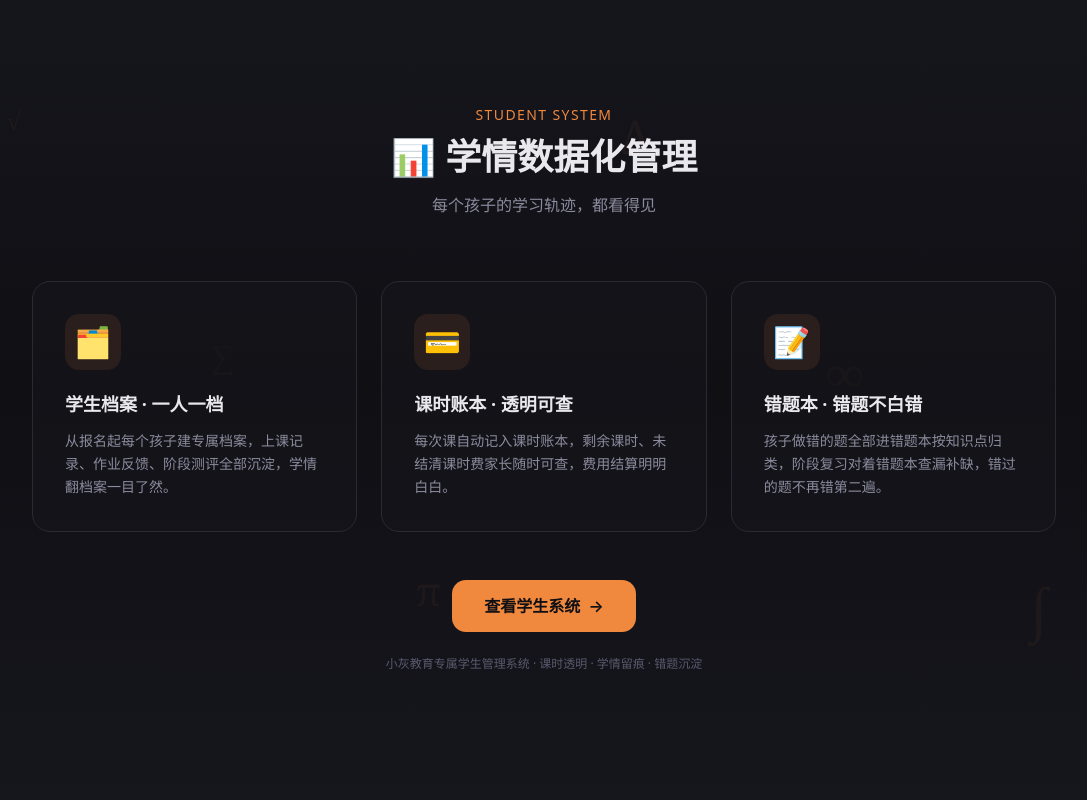
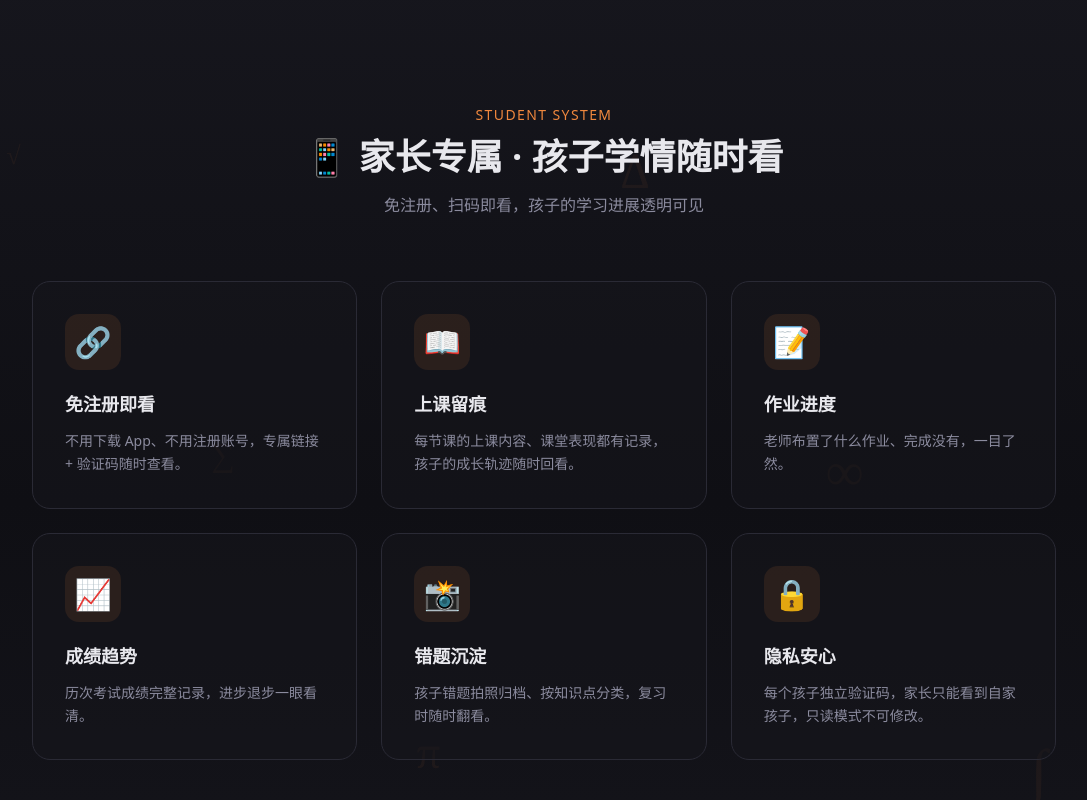
Before and after one commit to xmu-welly-hue/xiaohui-edu-website, a Next.js app: page / in a window 1280 px wide. Shown: the part 5480-6280 px from the top of the page, without its empty margins (96-1183 px from the left). Built offline with nearby package versions, Linux system fonts and the light colour scheme.

Commit message:
feat: 学情管理板块改为家长端视角（免注册只读）

```diff
--- a/src/components/StudentSystem.tsx
+++ b/src/components/StudentSystem.tsx
@@ -2,21 +2,36 @@
 
 import { useSectionReveal } from '@/hooks/use-section-reveal';
 
-const CAPABILITIES = [
+const FEATURES = [
   {
-    icon: '🗂️',
-    title: '学生档案 · 一人一档',
-    desc: '从报名起每个孩子建专属档案，上课记录、作业反馈、阶段测评全部沉淀，学情翻档案一目了然。',
+    icon: '🔗',
+    title: '免注册即看',
+    desc: '不用下载 App、不用注册账号，专属链接 + 验证码随时查看。',
   },
   {
-    icon: '💳',
-    title: '课时账本 · 透明可查',
-    desc: '每次课自动记入课时账本，剩余课时、未结清课时费家长随时可查，费用结算明明白白。',
+    icon: '📖',
+    title: '上课留痕',
+    desc: '每节课的上课内容、课堂表现都有记录，孩子的成长轨迹随时回看。',
   },
   {
     icon: '📝',
-    title: '错题本 · 错题不白错',
-    desc: '孩子做错的题全部进错题本按知识点归类，阶段复习对着错题本查漏补缺，错过的题不再错第二遍。',
+    title: '作业进度',
+    desc: '老师布置了什么作业、完成没有，一目了然。',
+  },
+  {
+    icon: '📈',
+    title: '成绩趋势',
+    desc: '历次考试成绩完整记录，进步退步一眼看清。',
+  },
+  {
+    icon: '📸',
+    title: '错题沉淀',
+    desc: '孩子错题拍照归档、按知识点分类，复习时随时翻看。',
+  },
+  {
+    icon: '🔒',
+    title: '隐私安心',
+    desc: '每个孩子独立验证码，家长只能看到自家孩子，只读模式不可修改。',
   },
 ];
 
@@ -55,33 +70,33 @@ export function StudentSystem() {
               Student System
             </span>
             <h2 className="text-3xl md:text-4xl font-bold text-brand-text mb-4">
-              📊 学情数据化管理
+              📱 家长专属 · 孩子学情随时看
             </h2>
             <p className="text-brand-text-secondary max-w-lg mx-auto">
-              每个孩子的学习轨迹，都看得见
+              免注册、扫码即看，孩子的学习进展透明可见
             </p>
           </div>
 
-          {/* Capabilities grid */}
+          {/* Features grid */}
           <div className="grid grid-cols-1 md:grid-cols-2 lg:grid-cols-3 gap-6 max-w-5xl mx-auto">
-            {CAPABILITIES.map((c) => (
+            {FEATURES.map((f) => (
               <div
-                key={c.title}
+                key={f.title}
                 className="group p-8 rounded-2xl border border-brand-border bg-brand-bg-card/50 hover:border-brand-orange/30 hover:bg-brand-bg-card transition-all duration-300 hover:-translate-y-1"
               >
                 {/* Icon */}
                 <div className="text-3xl mb-5 w-14 h-14 flex items-center justify-center rounded-xl bg-brand-orange/10 group-hover:bg-brand-orange/15 transition-colors">
-                  {c.icon}
+                  {f.icon}
                 </div>
 
                 {/* Title */}
                 <h3 className="text-lg font-semibold text-brand-text mb-3 group-hover:text-brand-orange transition-colors">
-                  {c.title}
+                  {f.title}
                 </h3>
 
                 {/* Description */}
                 <p className="text-sm text-brand-text-secondary leading-relaxed">
-                  {c.desc}
+                  {f.desc}
                 </p>
               </div>
             ))}
@@ -99,7 +114,7 @@ export function StudentSystem() {
               <span aria-hidden="true">→</span>
             </a>
             <p className="mt-6 text-xs text-brand-text-muted">
-              小灰教育专属学生管理系统 · 课时透明 · 学情留痕 · 错题沉淀
+              小灰教育家长端 · 免注册 · 只读 · 专属验证码 · 隐私安心
             </p>
           </div>
         </div>
```
